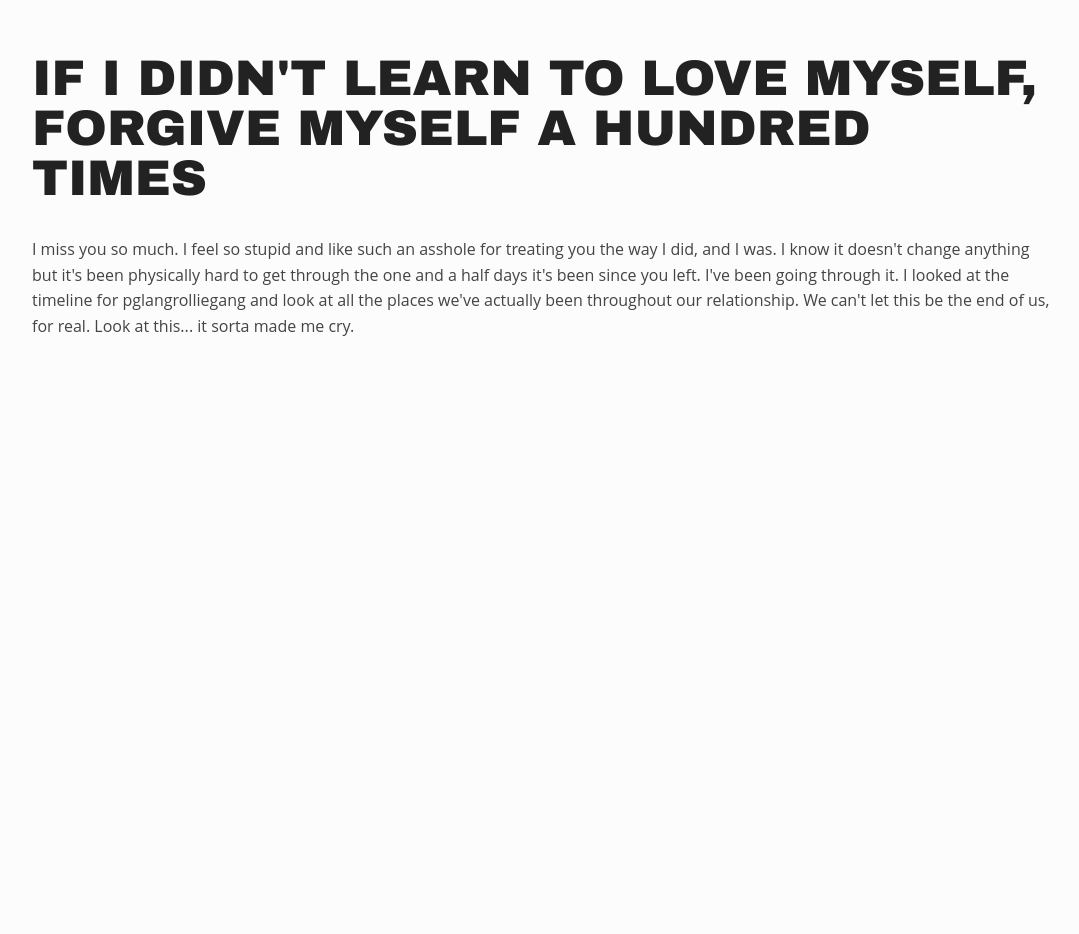
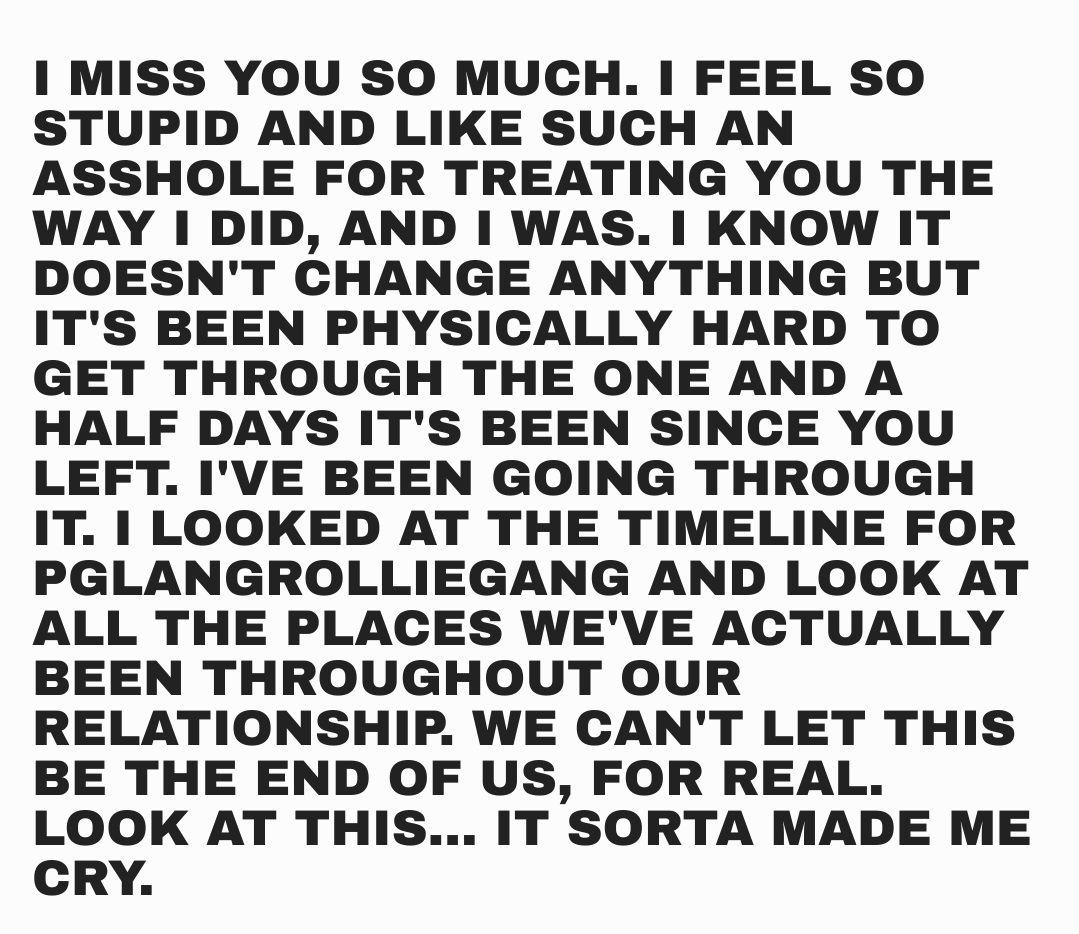
Before and after one commit to nickisfun/nickisfun.github.io, a plain HTML site: page index.html in a window 1280 px wide. Shown: the whole page, without its empty margins (96-1175 px from the left). Before the commit the page ends 800 px from the top, so only its background shows below. Drawn offline with nearby package versions, Linux system fonts and the light colour scheme.

Commit message:
Update index.html

```diff
--- a/index.html
+++ b/index.html
@@ -244,16 +244,14 @@
     </head>
     <body>
        <h1 style="font-size: 50px;">
-        If I didn't learn to love myself, forgive myself a hundred times
-        </h1>
-
-       <p>
-I miss you so much. I feel so stupid and like such an asshole for treating you the way I did, and I was. I know it doesn't change anything but it's been physically hard to get through the one and a half days it's been since you left.
+        I miss you so much. I feel so stupid and like such an asshole for treating you the way I did, and I was. I know it doesn't change anything but it's been physically hard to get through the one and a half days it's been since you left.
 
 I've been going through it. I looked at the timeline for pglangrolliegang and look at all the places we've actually been throughout our relationship. We can't let this be the end of us, for real. Look at this... it sorta made me cry.
 
 
-        </p>
+
+        </h1>
+
 
     <script src="https://ajax.googleapis.com/ajax/libs/jquery/1.12.0/jquery.min.js"></script>
     <script src="js/jquery.slabtext.min.js"></script>
```
